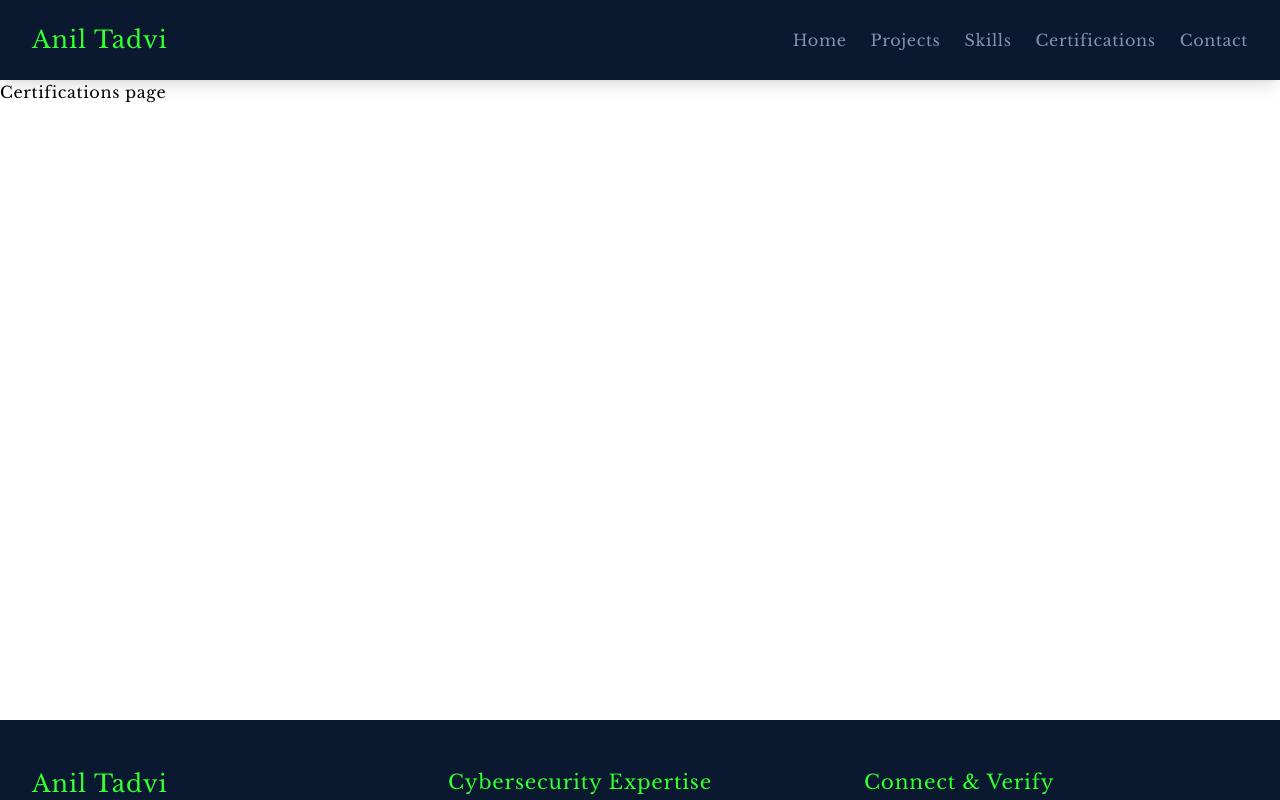
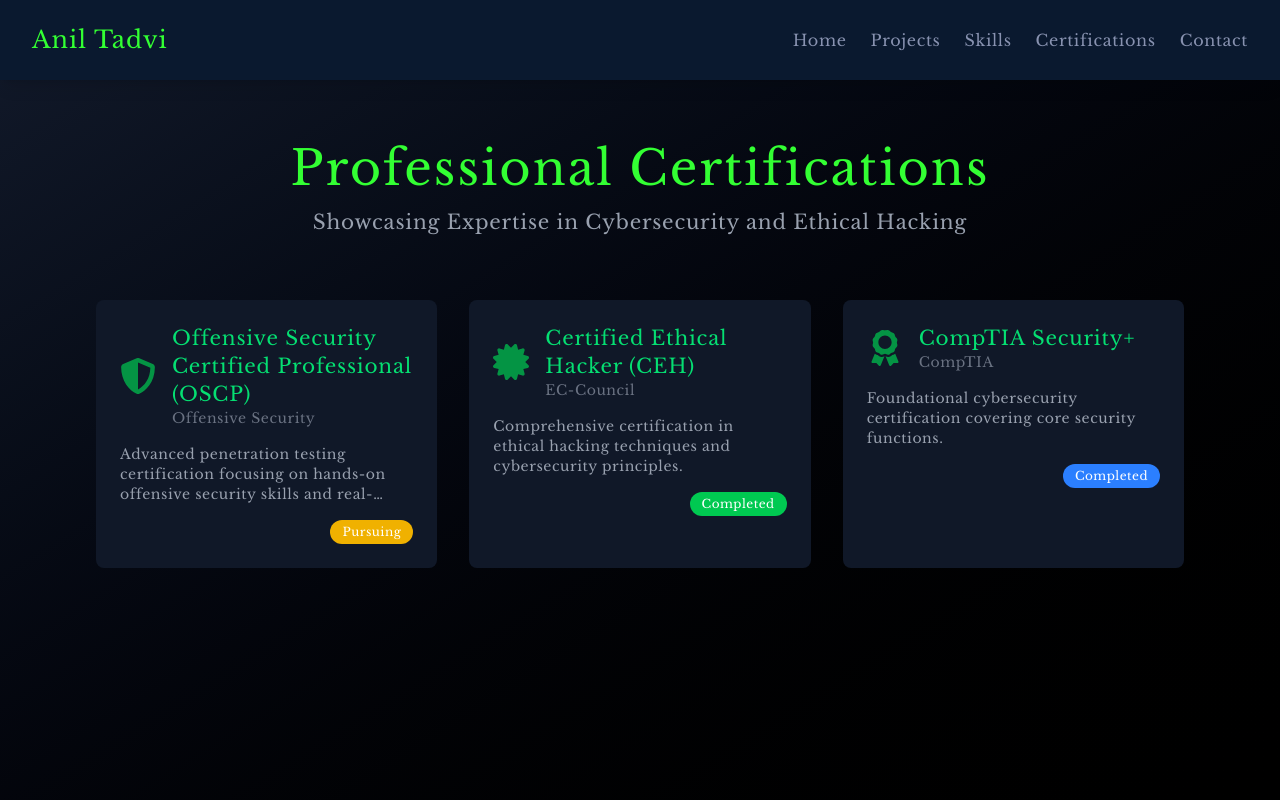
Before and after one commit to nickXploit/Portfolio, a React (Vite) app in the folder client/: page /certifications in a window 1280 px wide. Shown: the top 800 px of the page. Built offline with nearby package versions, Linux system fonts and the light colour scheme.

Commit message:
Certifications page done

```diff
--- a/client/src/components/HeroSection.jsx
+++ b/client/src/components/HeroSection.jsx
@@ -29,9 +29,9 @@
   ];
 
   return (
-    <div className="relative w-full min-h-screen flex items-center bg-[#0A192F] text-[#8892B0]">
+    <div className="relative w-full min-h-screen flex items-center bg-gradient-to-br from-gray-900 to-black text-gray-200">
       {/* Background Overlay */}
-      <div className="absolute inset-0 bg-[#0A192F] opacity-90 z-10"></div>
+      <div className="absolute inset-0 bg-gradient-to-br from-gray-900 to-black text-gray-200 z-10"></div>
 
       {/* Hero Content */}
       <div className="relative z-20 w-full max-w-7xl mx-auto px-4 sm:px-6 lg:px-8 grid grid-cols-1 md:grid-cols-2 gap-8 items-center">
--- a/client/src/pages/Certifications.jsx
+++ b/client/src/pages/Certifications.jsx
@@ -1,11 +1,219 @@
-import React from 'react'
+import React, { useState } from "react";
+import { motion, AnimatePresence } from "framer-motion";
+import {
+  FaCertificate,
+  FaAward,
+  FaCheckCircle,
+  FaLink,
+  FaShieldAlt,
+  FaTimes,
+} from "react-icons/fa";
 
 const Certifications = () => {
+  const [selectedCertification, setSelectedCertification] = useState(null);
+
+  const certifications = [
+    {
+      title: "Offensive Security Certified Professional (OSCP)",
+      issuer: "Offensive Security",
+      date: "In Progress",
+      description:
+        "Advanced penetration testing certification focusing on hands-on offensive security skills and real-world vulnerability exploitation.",
+      icon: <FaShieldAlt />,
+      status: "Pursuing",
+      badgeColor: "bg-yellow-500",
+      details: [
+        "Comprehensive penetration testing methodology",
+        "Hands-on exploit development",
+        "Advanced network and web application security",
+      ],
+      verificationLink: "https://www.offensive-security.com/verify", // Replace with actual verification link
+    },
+    {
+      title: "Certified Ethical Hacker (CEH)",
+      issuer: "EC-Council",
+      date: "2023",
+      description:
+        "Comprehensive certification in ethical hacking techniques and cybersecurity principles.",
+      icon: <FaCertificate />,
+      status: "Completed",
+      badgeColor: "bg-green-500",
+      details: [
+        "Ethical hacking methodologies",
+        "Vulnerability assessment",
+        "Penetration testing techniques",
+      ],
+      verificationLink: "https://www.eccouncil.org/verify", // Replace with actual verification link
+    },
+    {
+      title: "CompTIA Security+",
+      issuer: "CompTIA",
+      date: "2022",
+      description:
+        "Foundational cybersecurity certification covering core security functions.",
+      icon: <FaAward />,
+      status: "Completed",
+      badgeColor: "bg-blue-500",
+      details: [
+        "Network security",
+        "Compliance and operational security",
+        "Threats and vulnerabilities",
+      ],
+      verificationLink: "https://www.comptia.org/verify", // Replace with actual verification link
+    },
+  ];
+
   return (
-    <div>
-      <h1>Certifications page</h1>
+    <div className="min-h-screen bg-gradient-to-br from-gray-900 to-black text-gray-200 py-16">
+      <div className="max-w-6xl mx-auto px-4 sm:px-6 lg:px-8">
+        {/* Page Header */}
+        <motion.div
+          initial={{ opacity: 0, y: -50 }}
+          animate={{ opacity: 1, y: 0 }}
+          className="text-center mb-16"
+        >
+          <h1 className="text-4xl md:text-5xl font-bold mb-4 bg-clip-text bg-gradient-to-r text-[#33FF33]">
+            Professional Certifications
+          </h1>
+          <p className="text-base md:text-xl text-gray-400 max-w-2xl mx-auto">
+            Showcasing Expertise in Cybersecurity and Ethical Hacking
+          </p>
+        </motion.div>
+
+        {/* Certifications Layout */}
+        <div className="grid sm:grid-cols-2 md:grid-cols-3 gap-6 md:gap-8">
+          {certifications.map((cert, index) => (
+            <motion.div
+              key={index}
+              initial={{ opacity: 0, scale: 0.9 }}
+              animate={{ opacity: 1, scale: 1 }}
+              transition={{ delay: index * 0.2 }}
+              onClick={() => setSelectedCertification(cert)}
+              className={`group cursor-pointer bg-[#112240] rounded-lg p-6 transform hover:scale-105 transition-transform duration-300 hover:shadow-lg hover:shadow-[#33FF33]/20
+        ${
+          selectedCertification?.title === cert.title
+            ? "ring-4 ring-green-500 bg-gray-800"
+            : " hover:scale-105 bg-gray-900"
+        }
+      `}
+            >
+              <div className="flex items-center space-x-4 mb-4">
+                <div className="text-3xl md:text-4xl text-green-500 opacity-70">
+                  {cert.icon}
+                </div>
+                <div>
+                  <h3 className="text-base md:text-xl font-semibold text-green-400">
+                    {cert.title}
+                  </h3>
+                  <p className="text-xs md:text-sm text-gray-500">
+                    {cert.issuer}
+                  </p>
+                </div>
+              </div>
+              <p className="text-xs md:text-sm text-gray-400 line-clamp-3 mb-4">
+                {cert.description}
+              </p>
+              <div className="flex justify-end">
+                <span
+                  className={`
+            px-2 md:px-3 py-1 rounded-full text-xs font-bold text-white
+            ${cert.badgeColor}
+          `}
+                >
+                  {cert.status}
+                </span>
+              </div>
+            </motion.div>
+          ))}
+        </div>
+        {/* Certification Details Modal */}
+        <AnimatePresence>
+          {selectedCertification && (
+            <motion.div
+              initial={{ opacity: 0, y: 50 }}
+              animate={{ opacity: 1, y: 0 }}
+              exit={{ opacity: 0, y: 50 }}
+              className="fixed inset-0 z-50 flex items-center justify-center bg-black bg-opacity-50 p-4 overflow-y-auto"
+              onClick={() => setSelectedCertification(null)}
+            >
+              <motion.div
+                initial={{ scale: 0.9 }}
+                animate={{ scale: 1 }}
+                className="bg-gray-800 rounded-xl max-w-2xl w-full my-8 p-6 md:p-8 relative"
+                onClick={(e) => e.stopPropagation()}
+              >
+                {/* Close Button */}
+                <button
+                  onClick={() => setSelectedCertification(null)}
+                  className="absolute top-4 right-4 text-gray-400 hover:text-white"
+                >
+                  <FaTimes className="text-2xl" />
+                </button>
+
+                <div className="flex flex-col md:flex-row justify-between items-start md:items-center mb-6">
+                  <div className="flex items-center space-x-4 mb-4 md:mb-0">
+                    <div className="text-4xl text-green-500">
+                      {selectedCertification.icon}
+                    </div>
+                    <div>
+                      <h2 className="text-2xl md:text-3xl font-bold text-green-400">
+                        {selectedCertification.title}
+                      </h2>
+                      <p className="text-sm text-gray-500">
+                        {selectedCertification.issuer} |{" "}
+                        {selectedCertification.date}
+                      </p>
+                    </div>
+                  </div>
+                  <span
+                    className={`
+                      px-4 py-2 rounded-full text-white font-bold
+                      ${selectedCertification.badgeColor}
+                    `}
+                  >
+                    {selectedCertification.status}
+                  </span>
+                </div>
+
+                <p className="text-gray-300 mb-6">
+                  {selectedCertification.description}
+                </p>
+
+                <div className="mb-6">
+                  <h4 className="text-xl font-semibold text-green-400 mb-4">
+                    Key Highlights
+                  </h4>
+                  <ul className="space-y-3">
+                    {selectedCertification.details.map((detail, index) => (
+                      <li
+                        key={index}
+                        className="flex items-center space-x-3 text-gray-300"
+                      >
+                        <FaCheckCircle className="text-green-500" />
+                        <span>{detail}</span>
+                      </li>
+                    ))}
+                  </ul>
+                </div>
+
+                <div className="flex flex-col md:flex-row justify-between items-center space-y-4 md:space-y-0">
+                  <a
+                    href={selectedCertification.verificationLink}
+                    target="_blank"
+                    rel="noopener noreferrer"
+                    className="flex items-center space-x-2 text-green-400 hover:text-green-300 transition-colors"
+                  >
+                    <FaLink />
+                    <span>Verify Certification</span>
+                  </a>
+                </div>
+              </motion.div>
+            </motion.div>
+          )}
+        </AnimatePresence>
+      </div>
     </div>
-  )
-}
+  );
+};
 
-export default Certifications
+export default Certifications;
--- a/client/src/pages/Home.jsx
+++ b/client/src/pages/Home.jsx
@@ -52,7 +52,7 @@
       <HeroSection />
 
       {/* Expertise Section */}
-      <div className="w-full py-16 bg-[#112240]">
+      <div className="w-full py-16 bg-gradient-to-br from-black to-gray-900 text-gray-200">
         <div className="max-w-7xl mx-auto px-4 sm:px-6 lg:px-8">
           <motion.div
             variants={containerVariants}
@@ -79,7 +79,7 @@
       </div>
 
       {/* About Preview */}
-      <div className="w-full py-16 bg-[#0A192F]">
+      <div className="w-full py-16 bg-gradient-to-br from-gray-900 to-black text-gray-200">
         <div className="max-w-7xl mx-auto px-4 sm:px-6 lg:px-8">
           <motion.div
             initial={{ opacity: 0 }}
--- a/client/src/pages/Projects.jsx
+++ b/client/src/pages/Projects.jsx
@@ -79,7 +79,7 @@
       : projects.filter((project) => project.category === filter);
 
   return (
-    <div className="min-h-screen bg-[#0A192F] text-[#8892B0] py-16">
+    <div className="min-h-screen bg-gradient-to-br from-gray-900 to-black text-gray-200 py-16">
       <div className="max-w-7xl mx-auto px-4 sm:px-6 lg:px-8">
         {/* Page Header */}
         <motion.div
--- a/client/src/pages/Skills.jsx
+++ b/client/src/pages/Skills.jsx
@@ -105,7 +105,7 @@
       : skills.filter((skill) => skill.category === activeCategory);
 
   return (
-    <div className="min-h-screen bg-[#0A192F] text-[#8892B0] py-16">
+    <div className="min-h-screen bg-gradient-to-br from-gray-900 to-black text-gray-200 py-16">
       <div className="max-w-7xl mx-auto px-4 sm:px-6 lg:px-8">
         {/* Page Header */}
         <motion.div
@@ -116,7 +116,7 @@
           <h1 className="text-4xl md:text-5xl font-bold mb-4 text-[#33FF33]">
             Technical Skills
           </h1>
-          <p className="text-xl text-[#8892B0]">
+          <p className="text-xl text-gray-400">
             Expertise in Cybersecurity, Programming, and Offensive Technologies
           </p>
         </motion.div>
@@ -190,7 +190,7 @@
         {/* No Skills Found */}
         {filteredSkills.length === 0 && (
           <div className="text-center py-12">
-            <p className="text-xl text-[#8892B0]">
+            <p className="text-xl text-gray-200">
               No skills found in this category.
             </p>
           </div>
```
